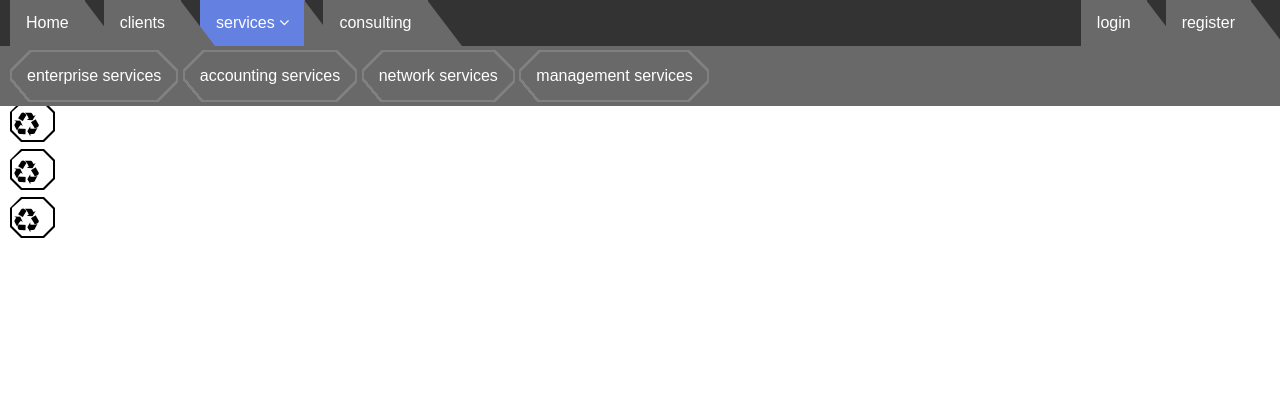
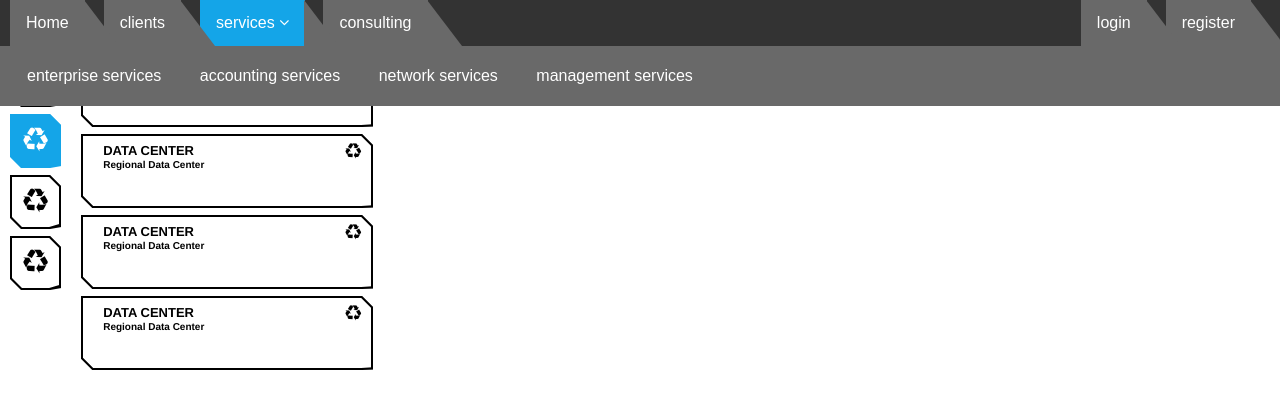
Before and after one commit to uppalaadarsh/standav, a plain HTML site: page index.html in a window 1280 px wide. Both pictures are taken after a click on the button "services". Drawn offline with Linux system fonts and the light colour scheme.

Commit message:
edited files

```diff
--- a/index.css
+++ b/index.css
@@ -1,3 +1,13 @@
+:root {
+  --dimgray : #696969;
+  --text-center: center;
+  --body-hover: #14A5E8;
+  --gray: #808080;
+  --white: #ffffff;
+  --black: #000000;
+  --transition: all 0.2s ease;
+  --right-nav-hover: #FEA010;
+}
 html, body {
   margin:0;
 }
@@ -11,12 +21,12 @@ html, body {
   float: left;
   font-size: 16px;
   color: white;
-  text-align: center;
+  text-align: var(--text-center);
   padding: 14px 16px;
   position: relative;
   text-decoration: none;
   margin-right: 19px;
-  background: #696969;
+  background: var(--dimgray);
 }
 .dropdown {
   float: left;
@@ -32,10 +42,11 @@ html, body {
   background-color: inherit;
   font-family: inherit;
   margin: 0;
-  background: #696969;
+  background: var(--dimgray);
 }
 .navbar a:hover, .dropdown:hover .dropbtn, .dropbtn:focus {
-  background-color: rgb(100, 129, 225);
+  background-color: #14A5E8;
+  transition: var(--transition);
 }
 .dropdown-content {
   display: none;
@@ -57,7 +68,7 @@ html, body {
 .show {
   display: block;
   position: fixed;
-  background: #696969;
+  background: var(--dimgray);
   width: 100%;
   left: 0;
   right: 0;
@@ -66,41 +77,27 @@ html, body {
 .right-nav {
   float: right;
 }
-.navbar a::after {
+.navbar a::after,
+.dropdown:after {
   position: absolute;
   content: "";
   height: 0;
   width: 0;
-  border-left: 35px solid #696969;
+  border-left: 35px solid var(--dimgray);
   border-right: 0px solid transparent;
   border-top: 46px solid transparent;
   top: 0px;
   right: -34px;
   z-index: 99;
+  transition: var(--transition);
 }
-.navbar a:hover::after{
-  border-left: 35px solid rgb(100, 129, 225) !important;
+.navbar a:hover::after, .dropdown:hover::after {
+  border-left: 35px solid #14A5E8 !important;
   border-right: 0px solid transparent !important;
   border-top: 46px solid transparent !important;
 }
-.dropdown:after {
-  position: absolute;
-  content: "";
-  height: 0;
-  width: 0;
-  border-left: 35px solid #696969;
-  border-right: 0px solid transparent;
-  border-top: 46px solid transparent;
-  top: 0px;
-  right: -34px;
-  z-index: 99;
-}
-.dropdown:hover::after {
-  border-left: 35px solid rgb(100, 129, 225) !important;
-  border-right: 0px solid transparent !important;
-  border-top: 46px solid transparent !important;
-}
-.navbar .dropdown .dropdown-content a::after, .navbar .dropdown .dropdown-content a:hover::after {
+.navbar .dropdown .dropdown-content a::after,
+.navbar .dropdown .dropdown-content a:hover::after {
   border-left: none !important;
 }
 a[href="#consulting"] {
@@ -109,47 +106,48 @@ a[href="#consulting"] {
 .div-outer {
  /* Chrome / Safari */
   background:
-    -webkit-linear-gradient(40deg,  transparent 14px, grey 14px), /* bottom left */
-    -webkit-linear-gradient(135deg, transparent 14px, grey 14px), /* bottom right */
-    -webkit-linear-gradient(-135deg, transparent 14px, grey 10px), /* top right */
-    -webkit-linear-gradient(315deg, transparent 14px, grey 5px); /* top left */
+    -webkit-linear-gradient(40deg,  transparent 14px, var(--gray) 14px), /* bottom left */
+    -webkit-linear-gradient(135deg, transparent 14px, var(--gray) 14px), /* bottom right */
+    -webkit-linear-gradient(-135deg, transparent 14px, var(--gray) 10px), /* top right */
+    -webkit-linear-gradient(315deg, transparent 14px, var(--gray) 5px); /* top left */
 /* mozilla */
   background:
-    -moz-linear-gradient(40deg,  transparent 14px, grey 14px), /* bottom left */
-    -moz-linear-gradient(135deg, transparent 14px, grey 14px), /* bottom right */
-    -moz-linear-gradient(-135deg, transparent 14px, grey 10px), /* top right */
-    -moz-linear-gradient(315deg, transparent 14px, grey 5px); /* top left */
+    -moz-linear-gradient(40deg,  transparent 14px, var(--gray) 14px), /* bottom left */
+    -moz-linear-gradient(135deg, transparent 14px, var(--gray) 14px), /* bottom right */
+    -moz-linear-gradient(-135deg, transparent 14px, var(--gray) 10px), /* top right */
+    -moz-linear-gradient(315deg, transparent 14px, var(--gray) 5px); /* top left */
 /* opera */
   background:
-    -o-linear-gradient(40deg,  transparent 14px, grey 14px), /* bottom left */
-    -o-linear-gradient(135deg, transparent 14px, grey 14px), /* bottom right */
-    -o-linear-gradient(-135deg, transparent 14px, grey 10px), /* top right */
-    -o-linear-gradient(315deg, transparent 14px, grey 5px); /* top left */
+    -o-linear-gradient(40deg,  transparent 14px, var(--gray) 14px), /* bottom left */
+    -o-linear-gradient(135deg, transparent 14px, var(--gray) 14px), /* bottom right */
+    -o-linear-gradient(-135deg, transparent 14px, var(--gray) 10px), /* top right */
+    -o-linear-gradient(315deg, transparent 14px, var(--gray) 5px); /* top left */
   padding: 2px;
-  color: #fff;
+  color: var(--white);
   display: inline-block;
 }
 .div-inner {
   /* Safari / Chrome*/
   background:
-    -webkit-linear-gradient(40deg,  transparent 14px, dimgrey 14px), /* bottom left */
-    -webkit-linear-gradient(135deg, transparent 14px, dimgrey 14px), /* bottom right */
-    -webkit-linear-gradient(-135deg, transparent 14px, dimgrey 10px), /* top right */
-    -webkit-linear-gradient(315deg, transparent 14px, dimgrey 5px); /* top left */
+    -webkit-linear-gradient(40deg,  transparent 14px, var(--dimgray) 14px), /* bottom left */
+    -webkit-linear-gradient(135deg, transparent 14px, var(--dimgray) 14px), /* bottom right */
+    -webkit-linear-gradient(-135deg, transparent 14px, var(--dimgray) 10px), /* top right */
+    -webkit-linear-gradient(315deg, transparent 14px, var(--dimgray) 5px); /* top left */
 /* Mozilla */
   background:
-    -moz-linear-gradient(40deg,  transparent 14px, dimgrey 14px), /* bottom left */
-    -moz-linear-gradient(135deg, transparent 14px, dimgrey 14px), /* bottom right */
-    -moz-linear-gradient(-135deg, transparent 14px, dimgrey 10px), /* top right */
-    -moz-linear-gradient(315deg, transparent 14px, dimgrey 5px); /* top left */
+    -moz-linear-gradient(40deg,  transparent 14px, var(--dimgray) 14px), /* bottom left */
+    -moz-linear-gradient(135deg, transparent 14px, var(--dimgray) 14px), /* bottom right */
+    -moz-linear-gradient(-135deg, transparent 14px, var(--dimgray) 10px), /* top right */
+    -moz-linear-gradient(315deg, transparent 14px, var(--dimgray) 5px); /* top left */
   /* Opera */
   background:
-    -o-linear-gradient(40deg,  transparent 14px, dimgrey 14px), /* bottom left */
-    -o-linear-gradient(135deg, transparent 14px, dimgrey 14px), /* bottom right */
-    -o-linear-gradient(-135deg, transparent 14px, dimgrey 10px), /* top right */
-    -o-linear-gradient(315deg, transparent 14px, dimgrey 5px); /* top left */
+    -o-linear-gradient(40deg,  transparent 14px, var(--dimgray) 14px), /* bottom left */
+    -o-linear-gradient(135deg, transparent 14px, var(--dimgray) 14px), /* bottom right */
+    -o-linear-gradient(-135deg, transparent 14px, var(--dimgray) 10px), /* top right */
+    -o-linear-gradient(315deg, transparent 14px, var(--dimgray) 5px); /* top left */
   padding: 15px;
-  text-align: center;
+  text-align: var(--text-center);
+  cursor: pointer;
 }
 .div-outer, .div-inner {
   background-position: bottom left, bottom right, top right, top left;
@@ -160,58 +158,48 @@ a[href="#consulting"] {
 }
 .side-nav {
   padding: 0px 10px;
+  width: 4%;
+  float: left;
 }
 .side-nav .side-nav-outer {
-  /* background:
-    -webkit-linear-gradient(40deg,  transparent 14px, #000 14px),
-    -webkit-linear-gradient(135deg, transparent 0px, #000 0px),
-    -webkit-linear-gradient(-135deg, transparent 14px, #000 10px),
-    -webkit-linear-gradient(315deg, transparent 0px, #000 0px);
-  padding: 10px;
-  color: #fff;
-  width: 50px;
-  margin-top: 20px; */
-
   margin-top: 7px;
-    max-width: 41px;
   padding: 2px;
-    background: #000000;
+  background: var(--black);
   --notchSize: 11px;
-    clip-path: polygon( 0% var(--notchSize),
-                        var(--notchSize) 0%,
+  clip-path: polygon( -7% var(--notchSize),
+                      var(--notchSize) -100%,
                       calc(100% - var(--notchSize)) 0%,
                       100% var(--notchSize),
-                        100% calc(100% - var(--notchSize)),
+                      200% calc(100% - var(--notchSize)),
                       calc(100% - var(--notchSize)) 100%,
                       var(--notchSize) 100%,
                       0% calc(100% - var(--notchSize))
                     );
 }
 .side-nav .side-nav-inner {
-  /* padding: 10px;
-  text-align: center;
-  background:
-  -webkit-linear-gradient(40deg,  transparent 14px, dimgrey 14px),         bottom left
-  -webkit-linear-gradient(135deg, transparent 14px, dimgrey 14px),         bottom right
-  -webkit-linear-gradient(-135deg, transparent 14px, dimgrey 10px),        top right
-  -webkit-linear-gradient(315deg, transparent 14px, dimgrey 5px);          top left */
-
-  max-width: 40px;
-  background: #fff;
+  background: var(--white);
   --notchSize: 10px;
-  clip-path: polygon( -3% var(--notchSize),
-                      var(--notchSize) 0%,
+  margin: 0px;
+  height: 50px;
+  line-height: 50px;
+  font-size: 25px;
+  text-align: var(--text-center);
+  color: var(--black);
+  clip-path: polygon( -100% var(--notchSize),
+                      var(--notchSize) -4%,
                       calc(100% - var(--notchSize)) 0%,
                       100% var(--notchSize),
-                      100% calc(100% - var(--notchSize)),
+                      150% calc(100% - var(--notchSize)),
                       calc(100% - var(--notchSize)) 100%,
                       var(--notchSize) 100%,
                       0% calc(100% - var(--notchSize))
                       );
-  padding-top: 9px;
-  margin: 0px;
-  padding-left: 2px;
-  font-size: 25px;
+}
+.side-nav .side-nav-inner:hover,
+.side-nav .side-nav-outer:hover {
+  background-color: var(--body-hover);
+  color: var(--white);
+  transition: var(--transition);
 }
 .side-nav-outer, .side-nav-inner {
   background-position: bottom left, bottom right, top right, top left;
@@ -219,4 +207,67 @@ a[href="#consulting"] {
   -webkit-background-size: 50% 50%;
   background-size: 50% 50%;
   background-repeat: no-repeat;
+  max-width: 52px;
 }
+.navbar .right-nav a:hover {
+  background-color: var(--right-nav-hover);
+  transition: var(--transition);
+}
+.navbar .right-nav a:hover::after {
+  border-left: 35px solid var(--right-nav-hover) !important;
+  border-right: 0px solid transparent !important;
+  border-top: 46px solid transparent !important;
+  transition: var(--transition);
+}
+.side-nav-outer.active, .side-nav-outer.active a .side-nav-inner {
+  background-color: var(--body-hover);
+  color: var(--white);
+  transition: all 0.2s ease;
+}
+.tabs-section {
+  float: left;
+  width: 90%;
+}
+.tabcontent .side-nav-outer {
+
+}
+.tabcontent .side-nav-inner {
+
+}
+.tabs-section .side-nav {
+  width: 100%;
+}
+.tabs-section .side-nav .side-nav-outer {
+  max-width: 25%;
+}
+.tabs-section .side-nav .side-nav-inner {
+  max-width: 100%;
+  position: relative;
+  line-height: 14px;
+  text-align: left;
+  padding-left: 20px;
+  height: 66px;
+  padding-top: 4px;
+}
+.tabs-section .side-nav-inner .fa {
+  font-size: 16px;
+  position: absolute;
+  top: 7px;
+  right: 10px;
+}
+.tabs-section .side-nav-inner span:first-child {
+  font-size: 13px;
+  text-transform: uppercase;
+  font-family: Helvetica, sans-serif;
+  font-weight: bold;
+}
+.tabs-section .side-nav-inner span:nth-child(2) {
+  font-size: 10px;
+  display: block;
+  text-transform: capitalize;
+  font-family: Helvetica, sans-serif;
+  font-weight: bold;
+}
+.tabcontent a {
+  text-decoration: none;
+}
--- a/index.html
+++ b/index.html
@@ -46,26 +46,89 @@
   </div>
 </div>
 
+
 <div class="side-nav">
-  <div class="side-nav-outer">
+  <div class="side-nav-outer" onclick="openCity(event, 'first-tab')" >
+    <a href="#">
       <div class="side-nav-inner">
         <i class="fa fa-recycle"></i>
       </div>
+    </a>
   </div>
-  <div class="side-nav-outer">
+  <div class="side-nav-outer" onclick="openCity(event, 'second-tab')" id="defaultOpen">
+    <a href="#">
       <div class="side-nav-inner">
         <i class="fa fa-recycle"></i>
       </div>
+    </a>
   </div>
-  <div class="side-nav-outer">
+  <div class="side-nav-outer" onclick="openCity(event, 'third-tab')">
+    <a href="#">
       <div class="side-nav-inner">
         <i class="fa fa-recycle"></i>
       </div>
+    </a>
   </div>
-  <div class="side-nav-outer">
+  <div class="side-nav-outer" onclick="openCity(event, 'fourth-tab')">
+    <a href="#">
       <div class="side-nav-inner">
         <i class="fa fa-recycle"></i>
       </div>
+    </a>
+  </div>
+</div>
+<div class="tabs-section">
+  <div id="first-tab" class="tabcontent">
+    <h3>first-tab</h3>
+    <p>first-tab working fine.</p>
+  </div>
+  <div id="second-tab" class="tabcontent side-nav">
+
+    <div class="side-nav-outer">
+      <a href="#">
+        <div class="side-nav-inner">
+          <span>data center</span>
+          <span>regional data center</span>
+          <i class="fa fa-recycle"></i>
+        </div>
+      </a>
+    </div>
+    <div class="side-nav-outer">
+      <a href="#">
+        <div class="side-nav-inner">
+          <span>data center</span>
+          <span>regional data center</span>
+          <i class="fa fa-recycle"></i>
+        </div>
+      </a>
+    </div>
+    <div class="side-nav-outer">
+      <a href="#">
+        <div class="side-nav-inner">
+          <span>data center</span>
+          <span>regional data center</span>
+          <i class="fa fa-recycle"></i>
+        </div>
+      </a>
+    </div>
+    <div class="side-nav-outer">
+      <a href="#">
+        <div class="side-nav-inner">
+          <span>data center</span>
+          <span>regional data center</span>
+          <i class="fa fa-recycle"></i>
+        </div>
+      </a>
+    </div>
+
+  </div>
+  <div id="third-tab" class="tabcontent">
+    <h3>third-tab</h3>
+    <p>third-tab working fine.</p>
+  </div>
+  <div id="fourth-tab" class="tabcontent">
+    <h3>fourth-tab</h3>
+    <p>fourth-tab working fine.</p>
   </div>
 </div>
 
@@ -81,6 +144,24 @@ window.onclick = function(e) {
     }
   }
 }
+
+function openCity(evt, cityName) {
+  var i, tabcontent, tablinks;
+  tabcontent = document.getElementsByClassName("tabcontent");
+  for (i = 0; i < tabcontent.length; i++) {
+    tabcontent[i].style.display = "none";
+  }
+  tablinks = document.getElementsByClassName("side-nav-outer");
+  for (i = 0; i < tablinks.length; i++) {
+    tablinks[i].className = tablinks[i].className.replace(" active", "");
+  }
+  document.getElementById(cityName).style.display = "block";
+  evt.currentTarget.className += " active";
+}
+
+// Get the element with id="defaultOpen" and click on it
+document.getElementById("defaultOpen").click();
+
 </script>
 
 </body>
```
Lines whose indentation alone changed are shown as unchanged.
